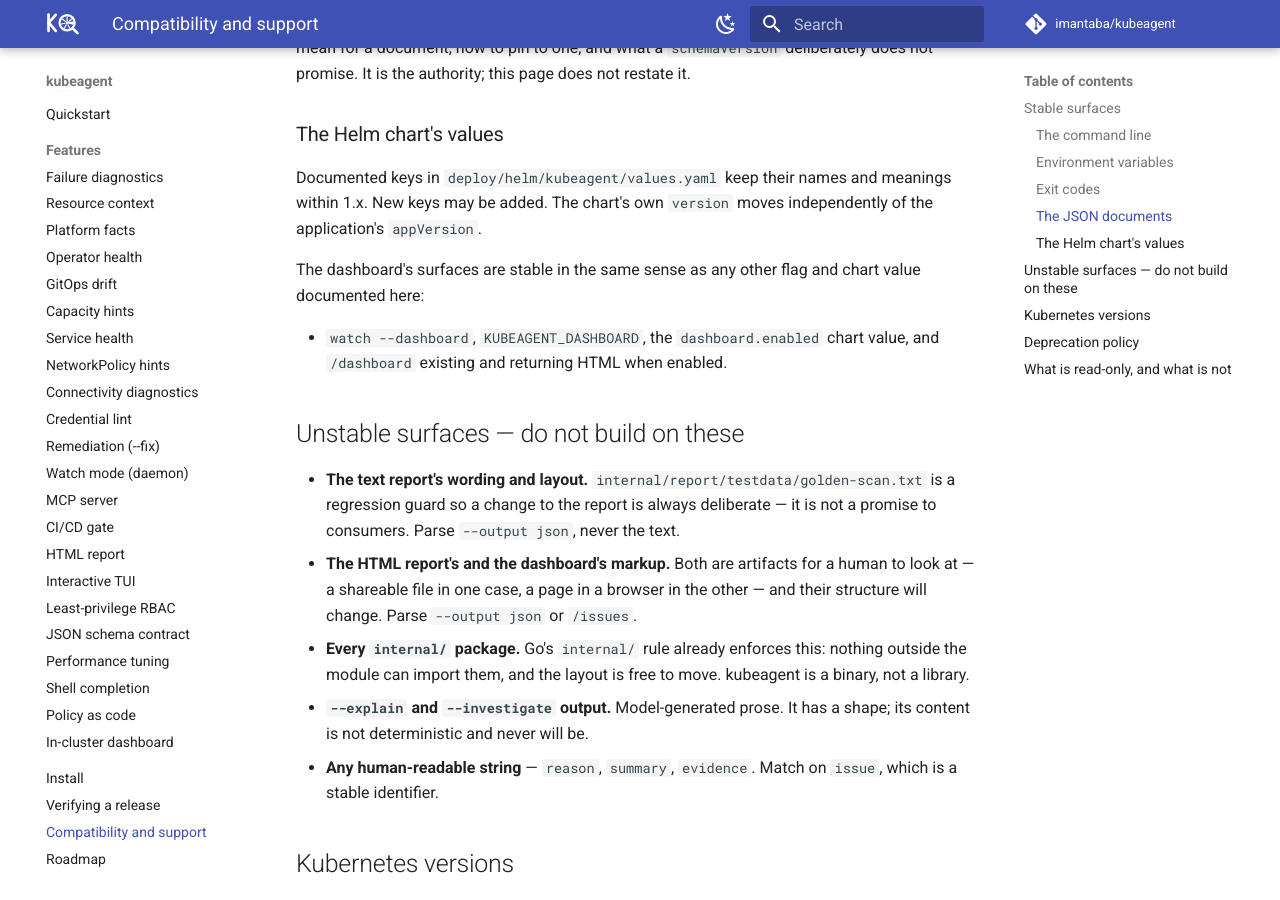
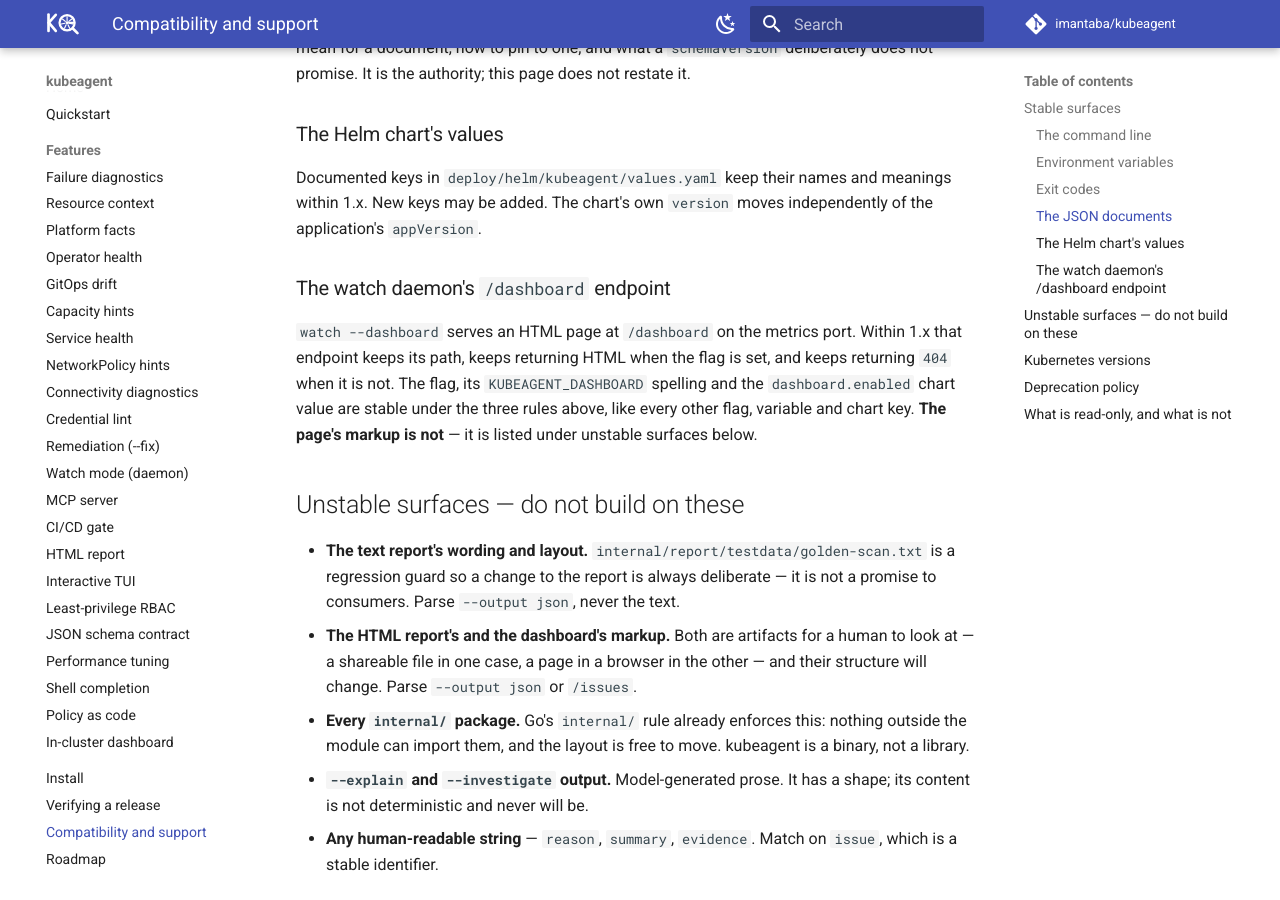
Before and after one commit to imantaba/kubeagent, an MkDocs documentation site: the page built from website/docs/compatibility.md, in a window 1280 px wide and 900 px high, scrolled down 2046 px. Built offline with MkDocs 1.6.1 and Material for MkDocs 9.7.7, drawn with Linux system fonts in a browser that asks for light colours; comment, search, counter and statistics services are not loaded.

Commit message:
docs: fix Task 10 review findings — promise-blurring, heading placement, Theme G marker
Splits the CHANGELOG and watch-mode.md sentences that derived "makes no
model call" from "renders only tracked state" back into two independent
promises, matching the pattern CLAUDE.md and compatibility.md already use
elsewhere. Moves the watch-mode.md Dashboard section past the two
remaining --explain subsections it was silently re-parenting in the
generated table of contents. Replaces the mixed flag/env/chart-value bullet
under compatibility.md's Helm-chart-values subsection — which named
surfaces the section's own blanket rule already covers — with a dedicated
/dashboard endpoint subsection, the one claim no existing subsection made.
Gives the deploy/README.md dashboard block its own opt-in heading, matching
every sibling feature in that file. Adds the missing checkmark to Theme G's
roadmap heading so it reads consistently with A-F and H.

Signed-off-by: imantaba <itn.taba@gmail.com>

```diff
--- a/website/docs/compatibility.md
+++ b/website/docs/compatibility.md
@@ -88,11 +88,14 @@
 meanings within 1.x. New keys may be added. The chart's own `version` moves
 independently of the application's `appVersion`.
 
-The dashboard's surfaces are stable in the same sense as any other flag and
-chart value documented here:
+### The watch daemon's `/dashboard` endpoint
 
-- `watch --dashboard`, `KUBEAGENT_DASHBOARD`, the `dashboard.enabled` chart
-  value, and `/dashboard` existing and returning HTML when enabled.
+`watch --dashboard` serves an HTML page at `/dashboard` on the metrics port.
+Within 1.x that endpoint keeps its path, keeps returning HTML when the flag is
+set, and keeps returning `404` when it is not. The flag, its
+`KUBEAGENT_DASHBOARD` spelling and the `dashboard.enabled` chart value are
+stable under the three rules above, like every other flag, variable and chart
+key. **The page's markup is not** — it is listed under unstable surfaces below.
 
 ## Unstable surfaces — do not build on these
 
--- a/website/docs/features/watch-mode.md
+++ b/website/docs/features/watch-mode.md
@@ -593,15 +593,6 @@
 unauthenticated metrics port as `/issues`. Same sensitivity class as `/issues`,
 but worth knowing before you enable it.
 
-## Dashboard (`--dashboard`)
-
-`--dashboard` serves the same tracked state as an HTML page at `/dashboard` on
-the metrics port — the URL you hand someone instead of a `curl | jq`. It
-performs no extra cluster read, needs no extra RBAC, and makes no model call.
-It is unauthenticated, exactly like `/metrics` and `/issues` on the same port.
-
-See [In-cluster dashboard](dashboard.md).
-
 ### With a local model
 
 No data leaves your network:
@@ -641,6 +632,16 @@
 `explain.existingSecret` is required whenever `explain.enabled` is true — the
 API key and any endpoint URL are both credentials and must come from a
 Secret, never from `values.yaml`.
+
+## Dashboard (`--dashboard`)
+
+`--dashboard` serves the same tracked state as an HTML page at `/dashboard` on
+the metrics port — the URL you hand someone instead of a `curl | jq`. It
+performs no extra cluster read and needs no extra RBAC. Separately: a dashboard
+request makes no model call. It is unauthenticated, exactly like `/metrics` and
+`/issues` on the same port.
+
+See [In-cluster dashboard](dashboard.md).
 
 ## Watching several clusters
 
```
Also changed, not shown: website/docs/roadmap.md (+1 -1 lines), CHANGELOG.md, deploy/README.md.
